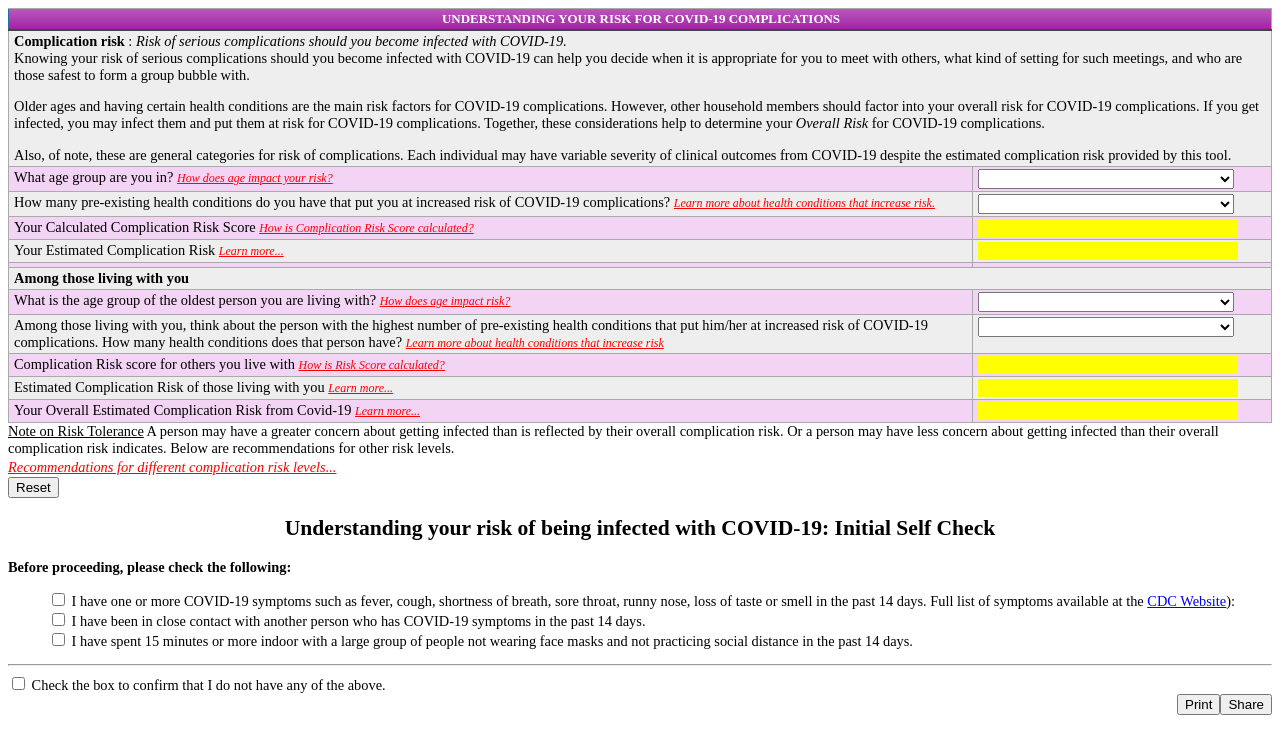
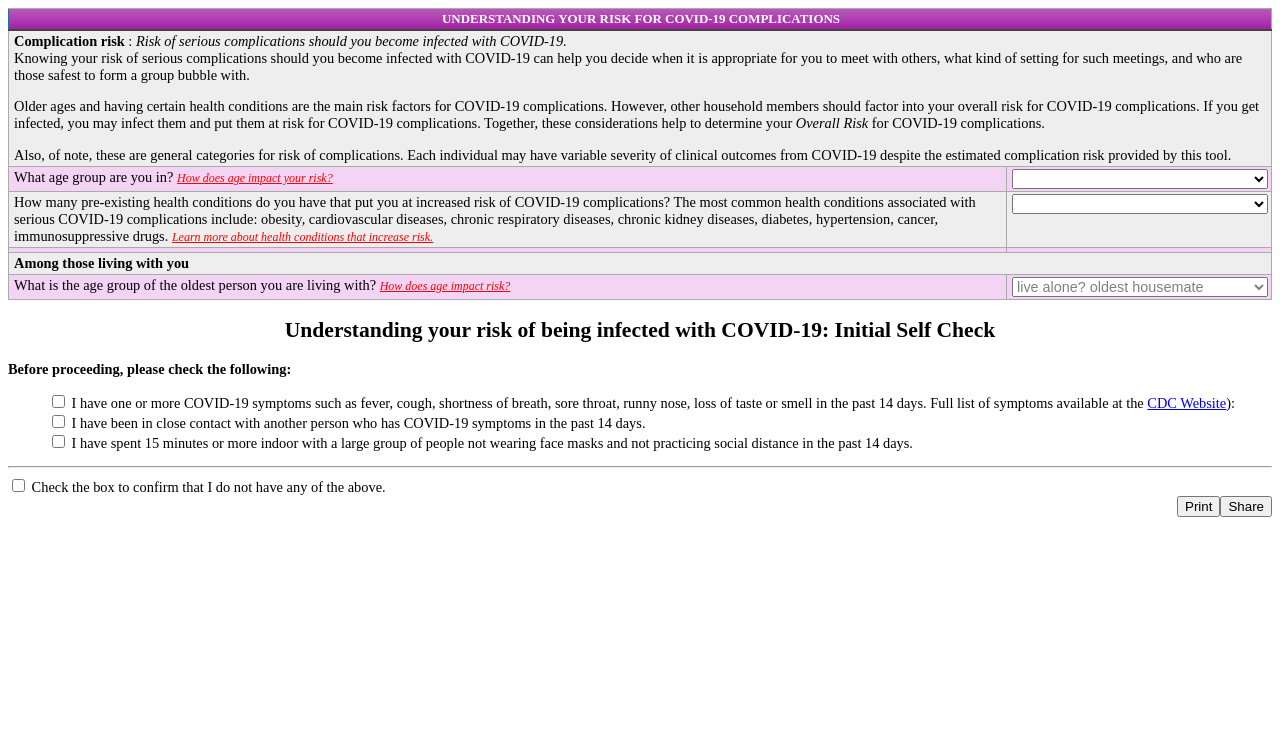
Before and after one commit to dlee1j1/covid, a Vue app in the folder covid/: page / in a window 1280 px wide. Shown: the top 754 px of the page. Built offline with nearby package versions, Linux system fonts and the light colour scheme.

Commit message:
added some legaleze initial template for breakup no caching html files

```diff
--- /dev/null
+++ b/covid/src/components/BigButton.vue
@@ -0,0 +1,39 @@
+<template>
+    <div class=container>
+        <button class=big-button v-on="$listeners">
+            <slot/>
+        </button>
+    </div>
+</template>
+
+<style scoped>
+
+.container {
+    width:100%;
+    display:flex;
+    justify-content: center;
+}
+
+.big-button:hover, .big-button:focus {
+    background:lightseagreen;
+    color:white;
+}
+
+.big-button {
+    border-radius: 15px;
+    border:1px solid lightgrey;
+    background: snow;
+    padding: 12px 50px;
+    box-shadow: -5px -5px 5px gray inset;
+    font-family: sans-serif;
+    margin-top: 5px;
+    cursor: pointer;
+    color: black;
+    font-size:larger;
+    font-weight: bold;
+    text-transform: capitalize;
+
+    justify-self: stretch;
+}
+
+</style>
--- a/covid/src/components/ComplicationRisk.js
+++ b/covid/src/components/ComplicationRisk.js
@@ -7,12 +7,13 @@ export class ComplicationRisk {
         this.age = null
     }
 
-    healthscore() { return this.health ? this.health[1] : null }
-    agescore() { return this.age ? this.age[1] : null }
+    healthscore() { return this.health ? this.health[1] : NaN }
+    agescore() { return this.age ? this.age[1] : NaN }
 
     score() {
+        if (this.agescore() == 0) { return 0 }
         let t = this.healthscore() * this.agescore()
-        return t > 0 ? t : null;
+        return (t > 0 || isNaN(t)) ? t : null;
     }
 
     risk() {
--- a/covid/src/components/ComplicationRisk.vue
+++ b/covid/src/components/ComplicationRisk.vue
@@ -40,19 +40,20 @@
         </tr>
         <tr>
             <td>How many pre-existing health conditions do you have that put you at increased risk of COVID-19 complications?
+                The most common health conditions associated with serious COVID-19
+                    complications include: obesity, cardiovascular diseases, chronic respiratory diseases, chronic
+                    kidney diseases, diabetes, hypertension, cancer, immunosuppressive drugs.
                 <more teaser="Learn more about health conditions that increase risk."> Those with one or more pre-existing health
                     conditions are more likely to develop serious complications
                     when infected with COVID-19. Those with more pre-existing
                     health conditions are assigned a higher risk score: Zero, one,
                     or more than one health conditions has a risk score of 1, 2,
-                    and 3, respectively. The most common health conditions associated with serious COVID-19
-                    complications include: obesity, cardiovascular diseases, chronic respiratory diseases, chronic
-                    kidney diseases, diabetes, hypertension, cancer, immunosuppressive drugs. A full list can
-                be found on the <a href="https://www.cdc.gov/coronavirus/2019-ncov/need-extra-precautions/people-with-medical-conditions.html" target="_blank">CDC website</a>.</more>
+                    and 3, respectively. A full list of pre-existing health conditions that puts
+                    you at increased risk of complications can be found on the <a href="https://www.cdc.gov/coronavirus/2019-ncov/need-extra-precautions/people-with-medical-conditions.html" target="_blank">CDC website</a>.</more>
             </td>
             <td> <DictSelect  v-model="Self.health" :dict="HealthDict"></DictSelect></td>
         </tr>
-        <tr>
+        <tr v-if="reveal">
             <td>Your Calculated Complication Risk Score
                 <more teaser="How is Complication Risk Score calculated?"> Being older and having pre-existing health conditions puts
                     you at much greater risk for serious COVID-19 complications
@@ -64,7 +65,7 @@
             <td><input readonly=true :value="Self.score() | decimal" :key="Self.score()">
             </td>
         </tr>
-        <tr>
+        <tr v-if="reveal">
             <td>Your Estimated Complication Risk
                 <more>
                     Estimated Complication Risk provides a qualitative estimate of your risk using your calculated risk score.
@@ -90,13 +91,14 @@
                     and 3, respectively. Those living alone are assigned a risk score of zero.
                  </more>
             </td>
-            <td> <DictSelect v-model="Others.age" :dict=OthersAgeDict></DictSelect> </td>
+            <td> <DictSelect placeholder="live alone? oldest housemate" v-model="Others.age" :dict=OthersAgeDict></DictSelect> </td>
         </tr>
-        <template v-if="(Others.age==null) || Others.age[1] > 0">
+        <template v-if="(Others.age != null) && Others.age[1] > 0">
         <tr>
             <td>Among those living with you, think about the person with the highest number of pre-existing health conditions
                 that put him/her at increased risk of COVID-19 complications. How many health conditions does that person have?
-                <more teaser="Learn more about health conditions that increase risk"> Those with one or more pre-existing health
+                <more teaser="Learn more about health conditions that increase risk">
+                    Those with one or more pre-existing health
                     conditions are more likely to develop serious complications
                     when infected with COVID-19. Those with more pre-existing
                     health conditions are assigned a higher risk score: Zero, one,
@@ -105,7 +107,7 @@
             </td>
             <td> <DictSelect  v-model="Others.health" :dict="HealthDict"></DictSelect></td>
         </tr>
-        <tr>
+        <tr v-if="reveal">
             <td>Complication Risk score for others you live with
                 <more teaser="How is Risk Score calculated?"> Being older <b>and</b> having pre-existing health conditions puts
                     a person at much greater risk for serious COVID-19 complications
@@ -119,7 +121,7 @@
             <td><input readonly=true :value="Others.score() | decimal" :key="Others.score()">
             </td>
         </tr>
-        <tr>
+        <tr v-if="reveal">
             <td>Estimated Complication Risk of those living with you
                 <more>
                     Calculated Risk provides a qualitative estimate of the risk for those living with you.
@@ -130,7 +132,7 @@
             </td>
         </tr>
         </template>
-        <tr>
+        <tr v-if="reveal">
             <td> Your Overall Estimated Complication Risk from Covid-19
             <more>
             Your overall estimated complication risk is the higher of the
@@ -146,9 +148,10 @@
             <td><input readonly=true :value="overallRisk()" :key="overallRisk()">
             </td>
         </tr>
-        <tr v-if="overallRisk()">
+        <tr v-if="overallRisk() && reveal">
             <td colspan="2">
-            <b>How to use your estimated overall complication risk assessment result.</b>
+                <b style="font-size:large; text-justify=center">Recommendations based on your estimated overall complication risk assessment result.</b>
+                <br/>
                 You have <b>{{overallRisk()}}</b> overall complication risk. {{riskAdvice[overallRisk()]}}
                 <hr>
                 <LocalInfo/>
@@ -156,6 +159,7 @@
         </tr>
     </tbody>
 </table>
+    <div v-if="reveal">
         <u>Note on Risk Tolerance</u>
         A person may have a greater concern about getting infected than is reflected by their overall complication risk.
         Or a person may have less concern about getting infected than their overall complication risk indicates.
@@ -176,6 +180,12 @@
             <button type="button" @click="resetFields()">Reset</button>
         </div>
     </div>
+
+    <big-button v-if="!reveal && overallRisk()" @click="revealscores()" >
+            Show your Complication Risk
+    </big-button>
+
+</div>
 </template>
 
 <script>
@@ -185,7 +195,7 @@
     import {ComplicationRisk} from "./ComplicationRisk.js"
     import DictSelect from "./DictSelect.vue"
     import LocalInfo from "./LocalInfo.vue"
-
+    import BigButton from "./BigButton.vue"
 
     const AgeDict = {
         "Under 30":0.5,
@@ -249,8 +259,8 @@
                 {
                     Self: new ComplicationRisk("self"),
                     Others: new ComplicationRisk("others"),
-                    PerceivedRisk: null,
-                    key:null
+                    key:null,
+                    reveal: false
                 } )
         },
         created () {
@@ -262,10 +272,18 @@
         components : {
             more,
             DictSelect,
-            LocalInfo
+            LocalInfo,
+            BigButton
         },
         methods: {
+            revealscores() {
+                this.reveal = true
+            },
+
             overallRisk() {
+                if (isNaN(this.Self.score()) || isNaN(this.Others.score()) ) {
+                    return null
+                }
 
                 let risk = this.Self.risk();
                 if (risk && (this.Others.score() > this.Self.score())) {
--- a/covid/src/components/DictSelect.vue
+++ b/covid/src/components/DictSelect.vue
@@ -1,15 +1,39 @@
 <template>
-  <select
+  <select v-if="value==null && placeholder"
     @input="$emit('input', [$event.target.value, dict[$event.target.value]])"
-    :value="value ? value[0] : null"
+    :value="placeholder"
+    class="custom-select"
   >
-    <option selected="true" disabled="true"></option>
+    <option selected disabled :value="placeholder">{{placeholder}}</option>
+    <option v-for="(val, key) in dict" :key="key">{{ key }}</option>
+  </select>
+  <select v-else
+    @input="$emit('input', [$event.target.value, dict[$event.target.value]])"
+    :value="value?value[0]:null"
+    :key="value?value[0]:null"
+   >
     <option v-for="(val, key) in dict" :key="key">{{ key }}</option>
   </select>
 </template>
 
 <script>
 export default {
-  props: ["value", "dict"],
+  props: ["value", "dict","placeholder"],
+  data() {
+    return {
+      selected: (this.value?this.value[0]:(this.placeholder == undefined ? null : this.placeholder)),
+    }
+  }
 };
 </script>
+
+<style scoped>
+.custom-select {
+  color:grey;
+}
+
+.custom-select:hover:focus {
+  color:black;
+}
+
+</style>
--- a/covid/src/components/InfectionRisk.vue
+++ b/covid/src/components/InfectionRisk.vue
@@ -162,7 +162,7 @@
       <tbody v-if="!isNaN(TotalScore())">
       <tr>
         <td colspan="2">
-            <b> Recommendations based on your COVID-19 Contact Risk results:</b>
+            <b> Recommendations based on your Contact Risk results:</b>
             Based on your contact risk score, your risk of being infected with COVID-19 is <b>{{InfectionRisk()}}</b>.
             {{InfRiskAdvice[InfectionRisk()]}}
 
```
Also changed, not shown: covid/src/components/Intro.vue (+46 -11 lines), 1 other file (tests, documents, lock files or other folders). Lines whose indentation alone changed are shown as unchanged.
